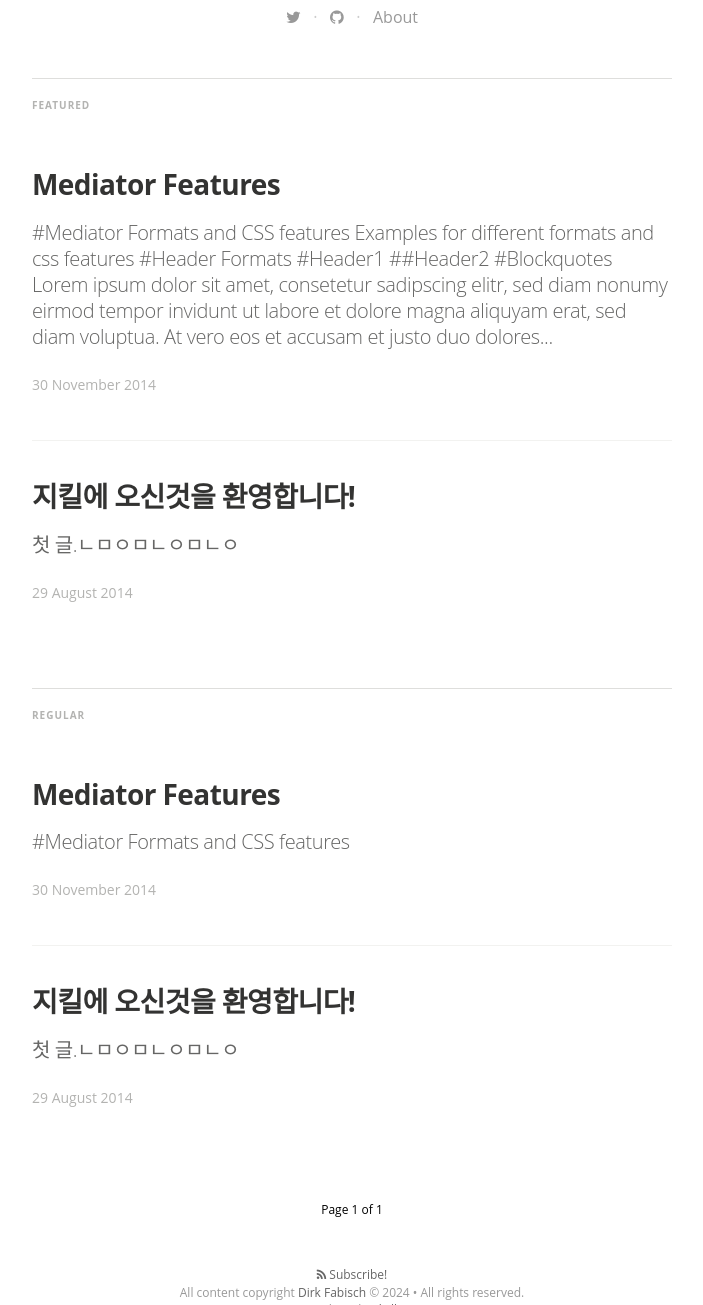
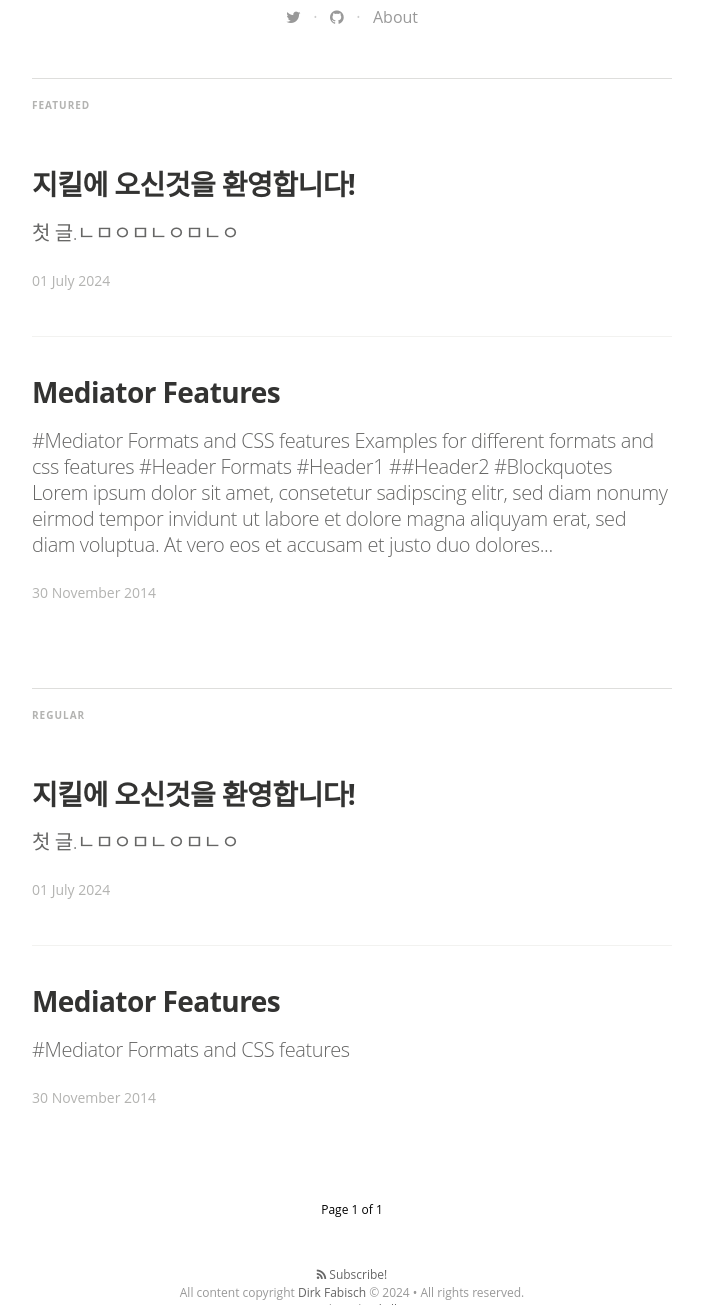
Before and after one commit to AsrielDreemurr0083/AsrielDreemurr0083.github.io, a Jekyll site: the page built from index.html, in a window 1280 px wide and 1400 px high, scrolled down 538 px, cut to the strip 95-1400 px from the top of the window. Shown: the whole strip, without its empty margins (288-991 px from the left). Built offline with Jekyll 4.4.1, drawn with Linux system fonts in a browser that asks for light colours; nearby versions of some CDN libraries; some web fonts are replaced; the list of posts is cut into pages by our own code.

Commit message:
Update 2014-08-29-welcome-to-jekyll.markdown

```diff
--- a/_posts/2014-08-29-welcome-to-jekyll.markdown
+++ b/_posts/2014-08-29-welcome-to-jekyll.markdown
@@ -1,7 +1,7 @@
 ---
 layout: post
 title:  "지킬에 오신것을 환영합니다!"
-date:   2014-08-29 14:34:25
+date:   2024-07-01 15:14:25
 categories: jekyll update
 tags: featured
 image: /assets/article_images/2014-08-29-welcome-to-jekyll/desktop.JPG
```
